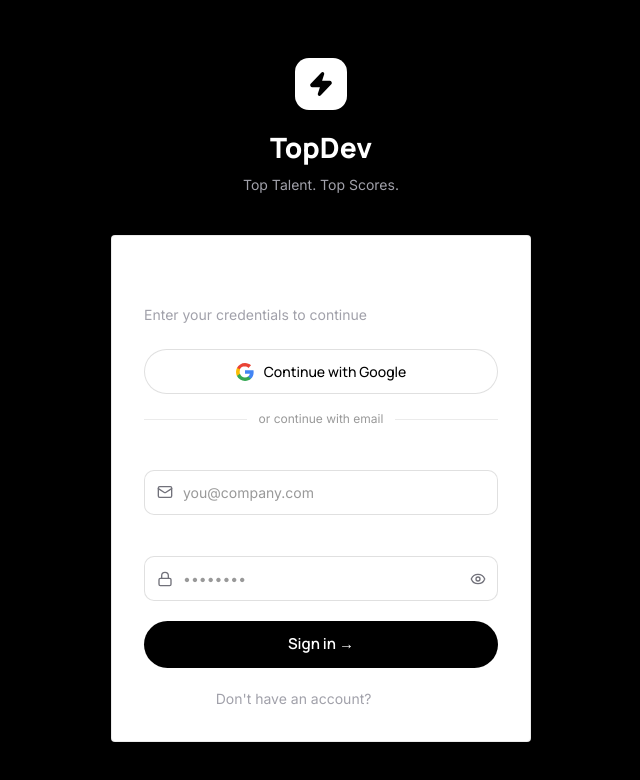
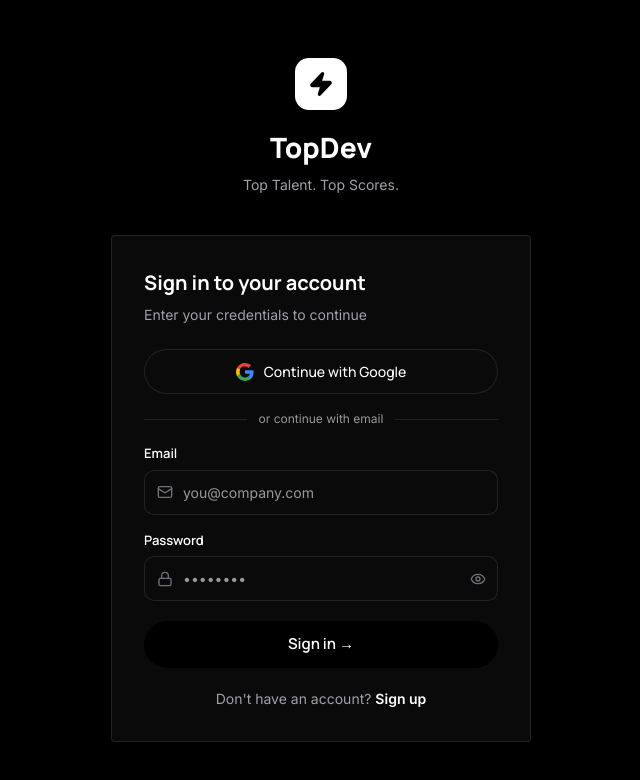
Before and after one commit to Gowthamastro/TopDev-Frontend, a React (Vite) app: page /login in a window 1280 px wide. Shown: the top 780 px of the page, without its empty margins (319-959 px from the left). Built offline with nearby package versions, Linux system fonts and the light colour scheme.

Commit message:
style: systemic monochrome refactor for theme consistency and intuitive toggles

```diff
--- a/src/components/layout/DashboardLayout.tsx
+++ b/src/components/layout/DashboardLayout.tsx
@@ -75,7 +75,7 @@ export default function DashboardLayout({ role }: { role: 'client' | 'admin' | '
                             }}
                         >
                             <span className="material-symbols-outlined" style={{ fontSize: 20 }}>
-                                {theme === 'light' ? 'dark_mode' : 'light_mode'}
+                                {theme === 'light' ? 'light_mode' : 'dark_mode'}
                             </span>
                         </button>
                         <button style={{
--- a/src/index.css
+++ b/src/index.css
@@ -156,12 +156,12 @@ body {
 }
 
 ::-webkit-scrollbar-thumb {
-  background: rgba(0, 0, 0, 0.12);
+  background: rgba(var(--color-primary-rgb), 0.12);
   border-radius: 3px;
 }
 
 ::-webkit-scrollbar-thumb:hover {
-  background: rgba(0, 0, 0, 0.2);
+  background: rgba(var(--color-primary-rgb), 0.2);
 }
 
 /* ─── Selection ─── */
@@ -185,9 +185,9 @@ button {
 
 /* ─── Glass Card ─── */
 .glass {
-  background: rgba(255, 255, 255, 0.7);
+  background: var(--glass-bg);
   backdrop-filter: blur(12px);
-  border: 1px solid rgba(0, 0, 0, 0.06);
+  border: 1px solid var(--glass-border);
 }
 
 /* ─── Gradient Text (Monochrome) ─── */
@@ -240,13 +240,14 @@ button {
 }
 
 .sidebar-item:hover {
-  background: rgba(0, 0, 0, 0.04);
-  color: #000000;
+  background: var(--color-bg-tertiary);
+  color: var(--color-text);
 }
 
 .sidebar-item.active {
-  background: rgba(0, 0, 0, 0.06);
-  color: #000000;
+  background: var(--color-bg-tertiary);
+  border: 1px solid var(--color-border);
+  color: var(--color-text);
 }
 
 .sidebar-item.active svg {
@@ -256,20 +257,20 @@ button {
 /* ─── Input Styles ─── */
 .input-field, .input {
   width: 100%;
-  background: #FFFFFF;
-  border: 1px solid rgba(0, 0, 0, 0.12);
+  background: var(--color-surface);
+  border: 1px solid var(--color-border);
   border-radius: 10px;
   padding: 11px 14px;
   font-size: 14px;
-  color: #000000;
+  color: var(--color-text);
   outline: none;
   transition: border-color 0.2s, box-shadow 0.2s;
   font-family: 'Inter', sans-serif;
 }
 
 .input-field:focus, .input:focus {
-  border-color: #000000;
-  box-shadow: 0 0 0 3px rgba(0, 0, 0, 0.06);
+  border-color: var(--color-primary);
+  box-shadow: 0 0 0 3px rgba(var(--color-primary-rgb), 0.08);
 }
 
 .input-field::placeholder, .input::placeholder {
@@ -310,9 +311,9 @@ button {
 }
 
 .btn-secondary {
-  background: #FFFFFF;
-  color: #000000;
-  border: 1px solid rgba(0, 0, 0, 0.12);
+  background: var(--color-surface);
+  color: var(--color-text);
+  border: 1px solid var(--color-border);
   border-radius: 9999px;
   padding: 10px 20px;
   font-size: 14px;
@@ -341,8 +342,8 @@ button {
 
 /* ─── Card ─── */
 .card {
-  background: #FFFFFF;
-  border: 1px solid rgba(0, 0, 0, 0.08);
+  background: var(--color-surface);
+  border: 1px solid var(--color-border);
   border-radius: 4px;
   padding: 24px;
   box-shadow: 0 1px 3px rgba(0, 0, 0, 0.04);
@@ -350,8 +351,8 @@ button {
 
 /* ─── Stat Card (with anti-gravity float) ─── */
 .stat-card {
-  background: #FFFFFF;
-  border: 1px solid rgba(0, 0, 0, 0.08);
+  background: var(--color-surface);
+  border: 1px solid var(--color-border);
   border-radius: 4px;
   padding: 20px;
   display: flex;
@@ -427,19 +428,19 @@ button {
   font-weight: 700;
   text-transform: uppercase;
   letter-spacing: 0.05em;
-  color: #666666;
-  border-bottom: 1px solid rgba(0, 0, 0, 0.08);
+  color: var(--color-text-muted);
+  border-bottom: 1px solid var(--color-border);
   font-family: 'Manrope', sans-serif;
 }
 
 .data-table td {
   padding: 14px 16px;
   font-size: 14px;
-  border-bottom: 1px solid rgba(0, 0, 0, 0.05);
+  border-bottom: 1px solid var(--color-border-subtle);
 }
 
 .data-table tr:hover td {
-  background: rgba(0, 0, 0, 0.015);
+  background: var(--color-bg-secondary);
 }
 
 /* ─── Score Bar ─── */
@@ -564,10 +565,10 @@ button {
   gap: 10px;
   width: 100%;
   padding: 11px 20px;
-  background: #FFFFFF;
-  border: 1px solid rgba(0, 0, 0, 0.12);
+  background: var(--color-surface);
+  border: 1px solid var(--color-border);
   border-radius: 9999px;
-  color: #000000;
+  color: var(--color-text);
   font-size: 14px;
   font-weight: 500;
   cursor: pointer;
@@ -593,7 +594,7 @@ button {
   content: '';
   flex: 1;
   height: 1px;
-  background: rgba(0, 0, 0, 0.08);
+  background: var(--color-border);
 }
 
 /* ─── Password Strength ─── */
@@ -619,9 +620,9 @@ button {
   justify-content: center;
   font-size: 13px;
   font-weight: 600;
-  border: 2px solid rgba(0, 0, 0, 0.1);
-  background: #FFFFFF;
-  color: #999999;
+  border: 2px solid var(--color-border);
+  background: var(--color-surface);
+  color: var(--color-text-subtle);
   transition: all 0.3s;
   flex-shrink: 0;
   font-family: 'Manrope', sans-serif;
--- a/src/pages/public/LandingPage.tsx
+++ b/src/pages/public/LandingPage.tsx
@@ -197,7 +197,7 @@ export default function LandingPage() {
                 <div className="lp-nav-actions">
                     <button className="lp-theme-toggle" onClick={toggleTheme}>
                         <span className="material-symbols-outlined" style={{ fontSize: 20 }}>
-                            {theme === 'light' ? 'dark_mode' : 'light_mode'}
+                            {theme === 'light' ? 'light_mode' : 'dark_mode'}
                         </span>
                     </button>
                     <Link to="/login" className="lp-login">Login</Link>
```
